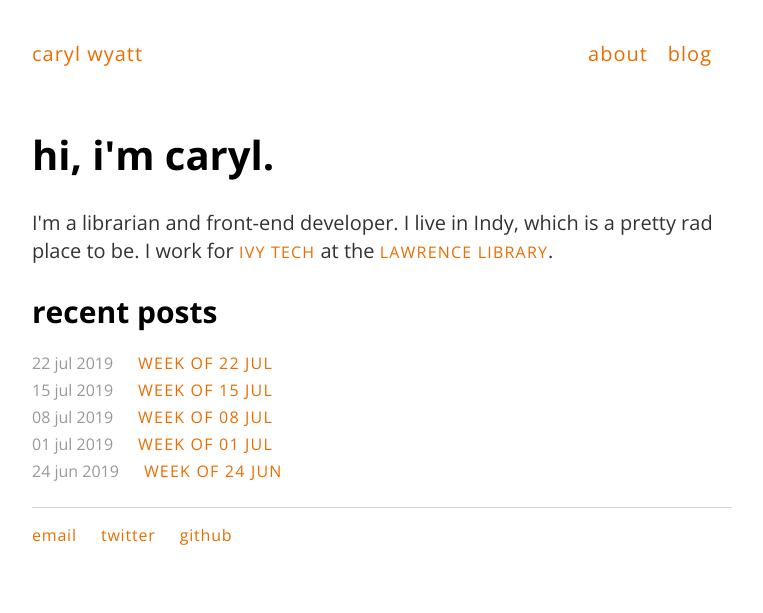
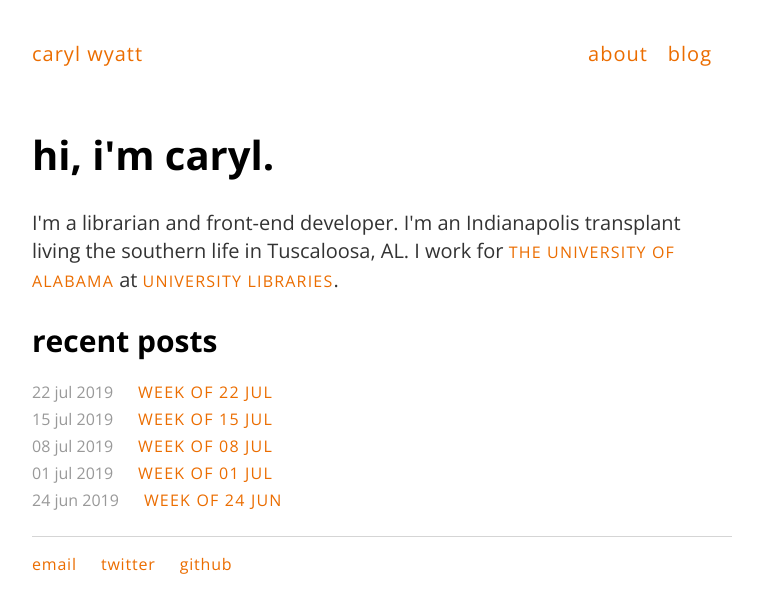
Before and after one commit to carylwyatt/carylwyatt.github.io, a Jekyll site: the page built from index.html, in a window 1280 px wide. Shown: the top 613 px of the page, without its empty margins (258-1021 px from the left). Built offline with Jekyll 4.4.1, drawn with Linux system fonts in a browser that asks for light colours.

Commit message:
update homepage

```diff
--- a/index.html
+++ b/index.html
@@ -6,7 +6,7 @@ title: caryl wyatt, librarian|developer
 <div class="blurb">
 
 <h1>hi, i'm caryl.</h1>
-<p>I'm a librarian and front-end developer. I live in Indy, which is a pretty rad place to be. I work for <a href="http://www.ivytech.edu">Ivy Tech</a> at the <a href="http://library.ivytech.edu/central-indiana">Lawrence Library</a>.</p>
+<p>I'm a librarian and front-end developer. I'm an Indianapolis transplant living the southern life in Tuscaloosa, AL. I work for <a href="https://www.ua.edu/">The University of Alabama</a> at <a href="https://lib.ua.edu">University Libraries</a>.</p>
 
 </div><!-- /.blurb -->
 
```
